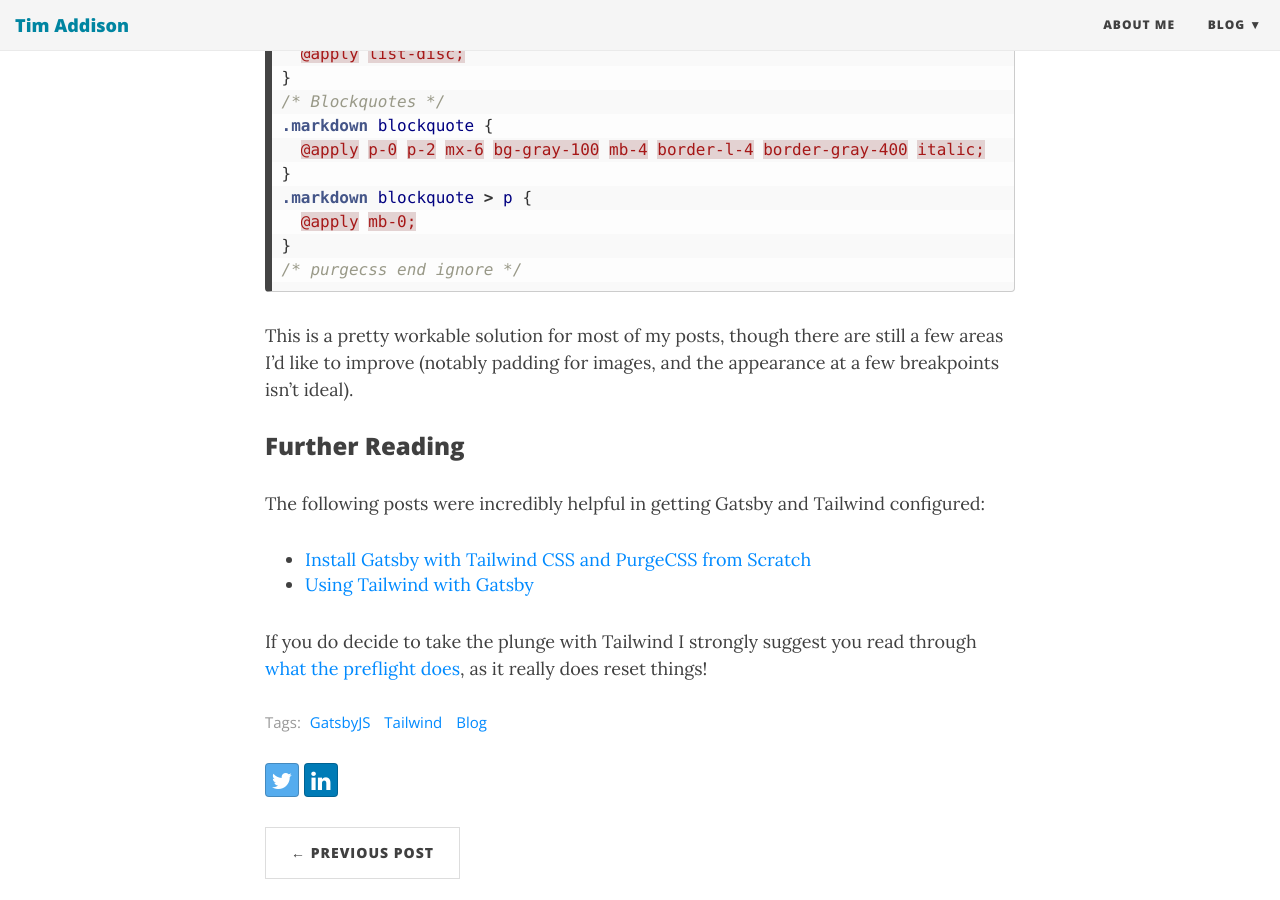
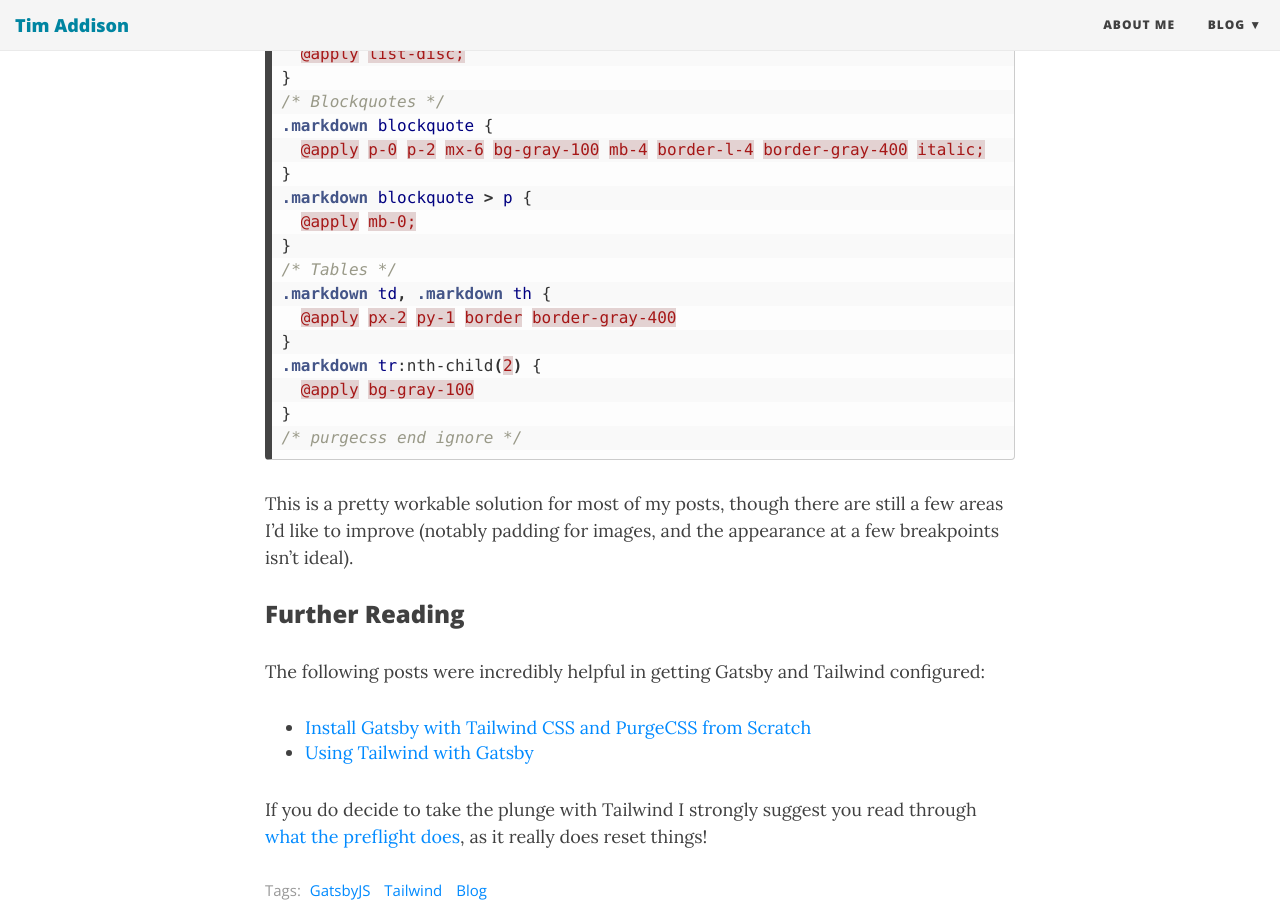
Before and after one commit to taddison/tjaddison.com, a Jekyll site: the page built from _posts/2019/2019-08-31-Styling-markdown-posts-with-Tailwind-CSS-in-GatsbyJS.md, in a window 1280 px wide and 900 px high, scrolled down 2637 px. Built offline with Jekyll 4.4.1, drawn with Linux system fonts in a browser that asks for light colours; nearby versions of some CDN libraries.

Commit message:
Tables need styling too

````diff
--- a/_posts/2019/2019-08-31-Styling-markdown-posts-with-Tailwind-CSS-in-GatsbyJS.md
+++ b/_posts/2019/2019-08-31-Styling-markdown-posts-with-Tailwind-CSS-in-GatsbyJS.md
@@ -71,6 +71,13 @@
 .markdown blockquote > p {
   @apply mb-0;
 }
+/* Tables */
+.markdown td, .markdown th {
+  @apply px-2 py-1 border border-gray-400
+}
+.markdown tr:nth-child(2) {
+  @apply bg-gray-100
+}
 /* purgecss end ignore */
 ```
 
````
